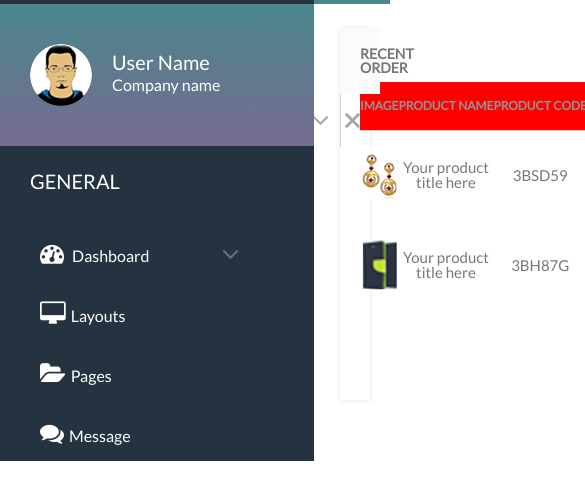
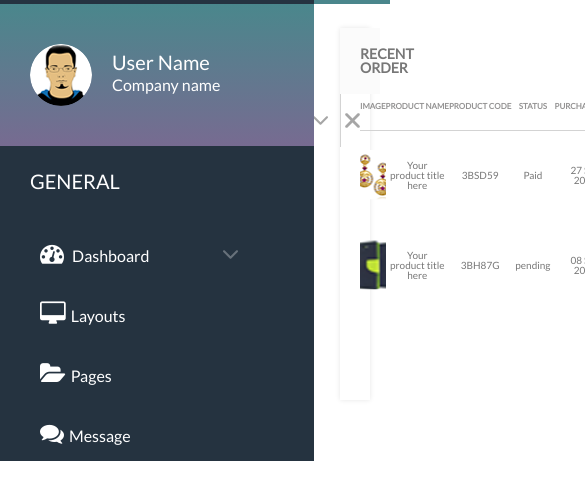
Before and after one commit to vahutson/animated-sidebars, a plain HTML site: page index.html in a window 390 px wide. Shown: the part 76-576 px from the top of the page, 585 px wide, since content can reach past the window. Drawn offline with Linux system fonts and the light colour scheme.

Commit message:
@media table fonts added

```diff
--- a/style.scss
+++ b/style.scss
@@ -380,7 +380,6 @@ main {
           cursor: pointer;
 
           img {
-            color: grey;
             width: 100%;
             height: 100%;
           }
@@ -460,17 +459,38 @@ main {
 }
 
 @media (max-width: 1070px) {
-  .column__title {
-    font-size: 1px;
-    background-color: red;
+main {
+  .table__wrapper {
+    .main__table {
+
+      .column__title {
+        font-size: 10px;
+      }
+
+      .cell {
+        font-size: 12px;
+      }
+    }
   }
-  .cell {
-    font-size: 13px;
-  }
+}
 
-  td {
-    font-size: 1px;
-  }
   //with collapsed sidebar
 
 }
+
+@media (max-width: 900px){
+  main {
+    .table__wrapper {
+      .main__table {
+
+        .column__title {
+          font-size: 8px;
+        }
+
+        .cell {
+          font-size: 10px;
+        }
+      }
+    }
+  }
+}
```
Also changed, not shown: style.css, 1 other file.
